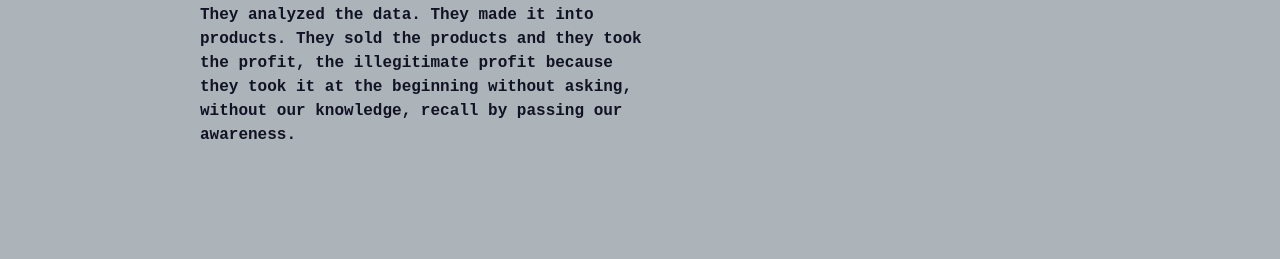
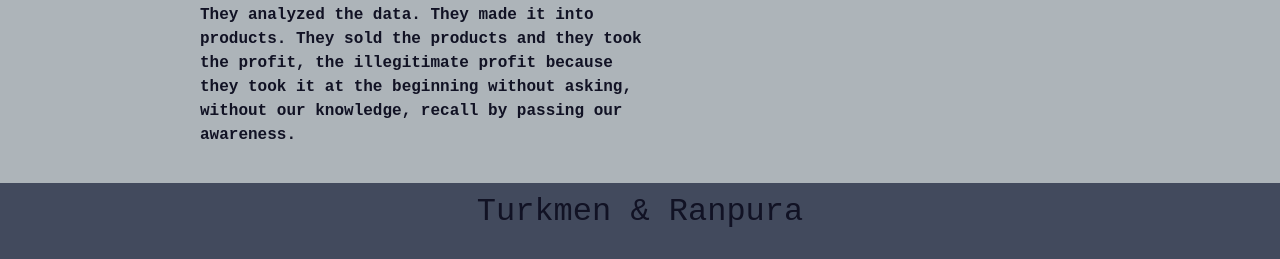
Before and after one commit to acr35/mobp1, a plain HTML site: page docs/survcap.html in a window 1280 px wide. Shown: the part 2678-2937 px from the top of the page. Before the commit the page ends 2841 px from the top, so only its background shows below. Drawn offline with nearby package versions, Linux system fonts and the light colour scheme.

Commit message:
task : footer added

```diff
--- a/docs/survcap.html
+++ b/docs/survcap.html
@@ -87,6 +87,19 @@
         }
         .row2{
             margin-top: 20px;
+        }
+
+        .footer{
+            background: #424A5D;
+            margin-top: 20px;
+        }
+
+        .footer-content{
+            font-family: Courier New, sans-serif;
+            color: #111224;
+            text-align: center;
+            padding-bottom: 20px;
+            padding-top: 10px;
         }
 
 
@@ -201,3 +214,9 @@
         </div>
     </div>
 </div>
+
+<div class="footer">
+    <div class="footer-content">
+        <h2>Turkmen & Ranpura</h2>
+    </div>
+</div>
```
